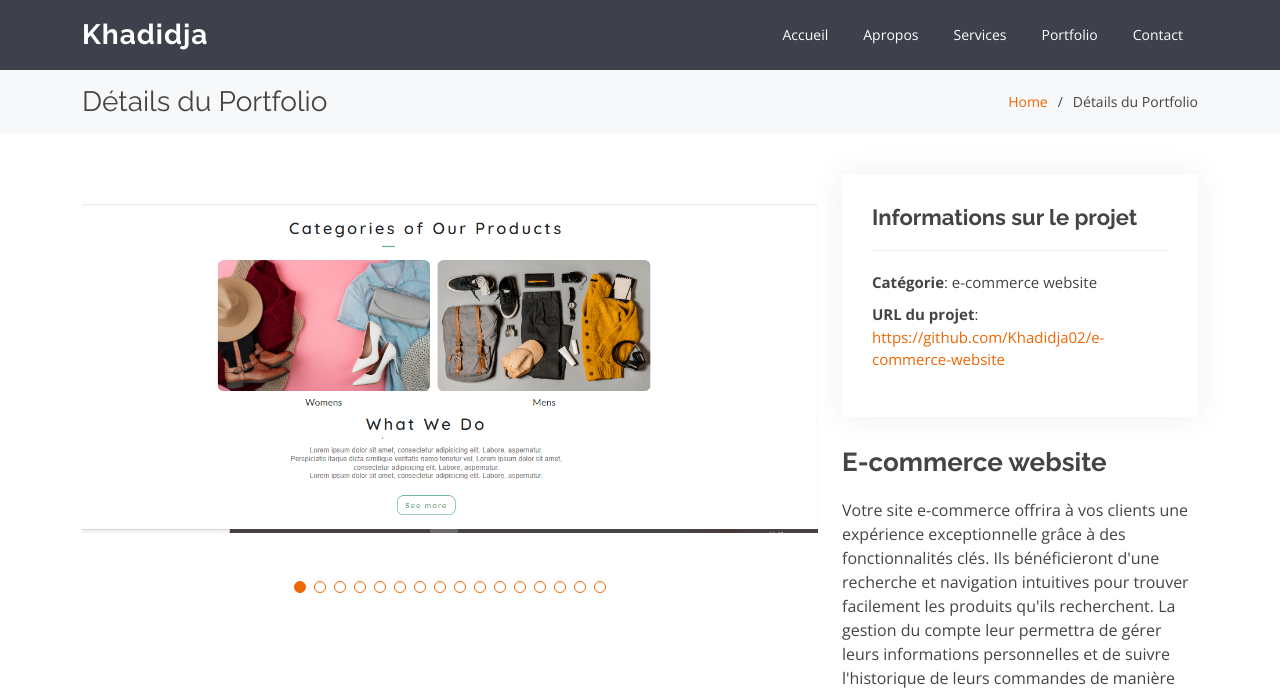
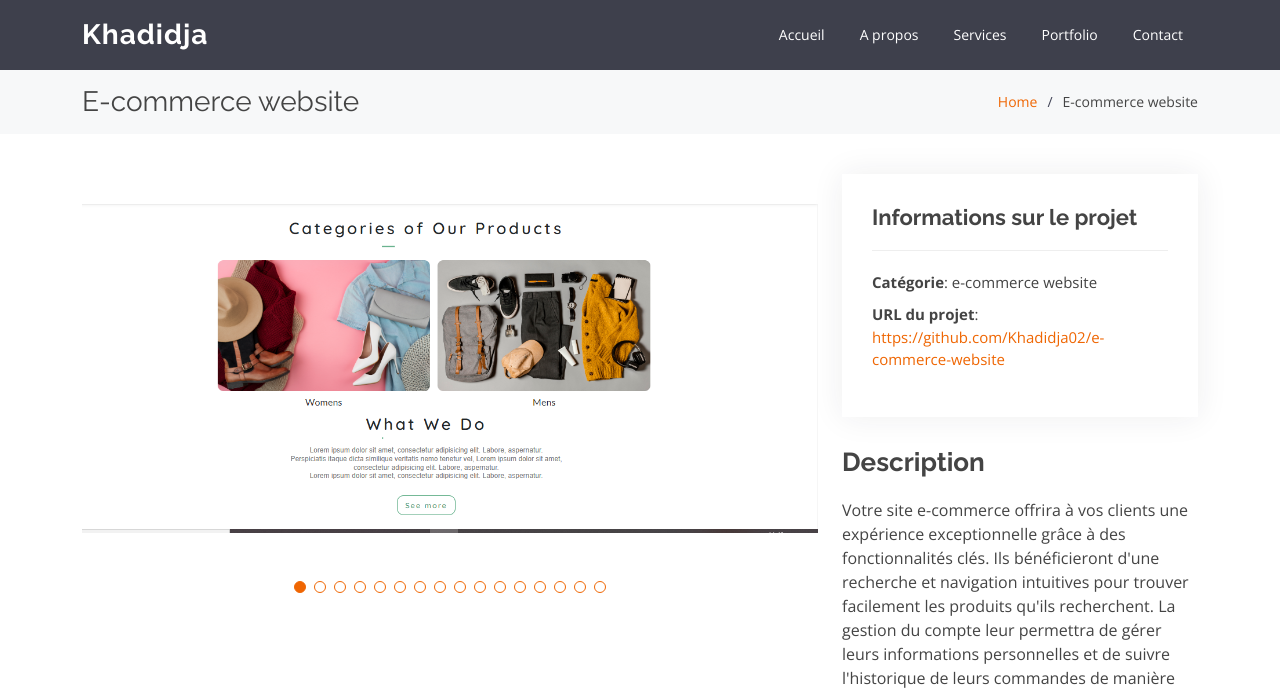
Before and after one commit to Khadidja02/portfolio, a Django app: page /portfolio/1/ in a window 1280 px wide. Shown: the top 688 px of the page. Run offline with Django 5.2, Linux system fonts and the light colour scheme; data comes from the database, SQL or seed files in the repository; some libraries are stand-ins or nearby versions.

Commit message:
New Changes

```diff
--- a/webpages/templates/index.html
+++ b/webpages/templates/index.html
@@ -12,8 +12,8 @@
   <meta content="" name="keywords">
 
   <!-- Favicons -->
-  <link href="{% static '/img/favicon.png' %}" >
-  <link href="{% static '/img/apple-touch-icon.png' %}" >
+  <link href="{% static '/img/icon.jpg' %}" >
+  <link href="{% static '/img/icon.jpg' %}" >
 
   <link href="https://fonts.googleapis.com/icon?family=Material+Icons" rel="stylesheet">
 
--- a/webpages/templates/portfolio-details.html
+++ b/webpages/templates/portfolio-details.html
@@ -6,13 +6,13 @@
   <meta charset="utf-8">
   <meta content="width=device-width, initial-scale=1.0" name="viewport">
 
-  <title>Portfolio Details </title>
+  <title>{{ project.project_title }}</title>
   <meta content="" name="description">
   <meta content="" name="keywords">
 
   <!-- Favicons -->
-  <link href="{% static 'assets/img/favicon.png' %}" rel="icon">
-  <link href="{% static 'assets/img/apple-touch-icon.png'%}" rel="apple-touch-icon">
+  <link href="{% static 'assets/img/icon.jpg' %}" rel="icon">
+  <link href="{% static 'assets/img/icon.jpg'%}" rel="apple-touch-icon">
 
   <!-- Google Fonts -->
   <link href="https://fonts.googleapis.com/css?family=Open+Sans:300,300i,400,400i,600,600i,700,700i|Raleway:300,300i,400,400i,500,500i,600,600i,700,700i|Poppins:300,300i,400,400i,500,500i,600,600i,700,700i" rel="stylesheet">
@@ -54,7 +54,7 @@
       <nav id="navbar" class="navbar">
         <ul>
           <li><a class="nav-link scrollto " href="/">Accueil</a></li>
-          <li><a class="nav-link scrollto" href="/#about">Apropos</a></li>
+          <li><a class="nav-link scrollto" href="/#about">A propos</a></li>
           <li><a class="nav-link scrollto" href="/#services">Services</a></li>
           <li><a class="nav-link scrollto " href="/#portfolio">Portfolio</a></li>
           <li><a class="nav-link scrollto" href="/#contact">Contact</a></li>
@@ -71,10 +71,10 @@
       <div class="container">
 
         <div class="d-flex justify-content-between align-items-center">
-          <h2>Détails du Portfolio</h2>
+          <h2>{{ project.project_title }}</h2>
           <ol>
             <li><a href="/">Home</a></li>
-            <li>Détails du Portfolio</li>
+            <li>{{ project.project_title }}</li>
           </ol>
         </div>
 
@@ -106,7 +106,7 @@
               </ul>
             </div>
             <div class="portfolio-description">
-              <h2>{{ project.project_title }}</h2>
+              <h2>Description</h2>
               <p>
                 {{ project.project_description }}
               </p>
```
Also changed, not shown: webpages/static/assets/img/icon.jpg (added).
